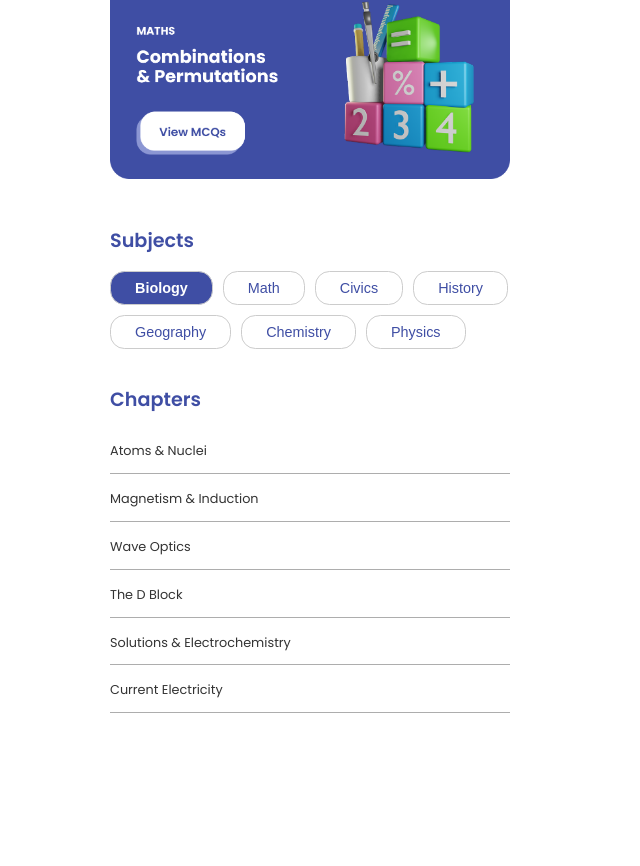
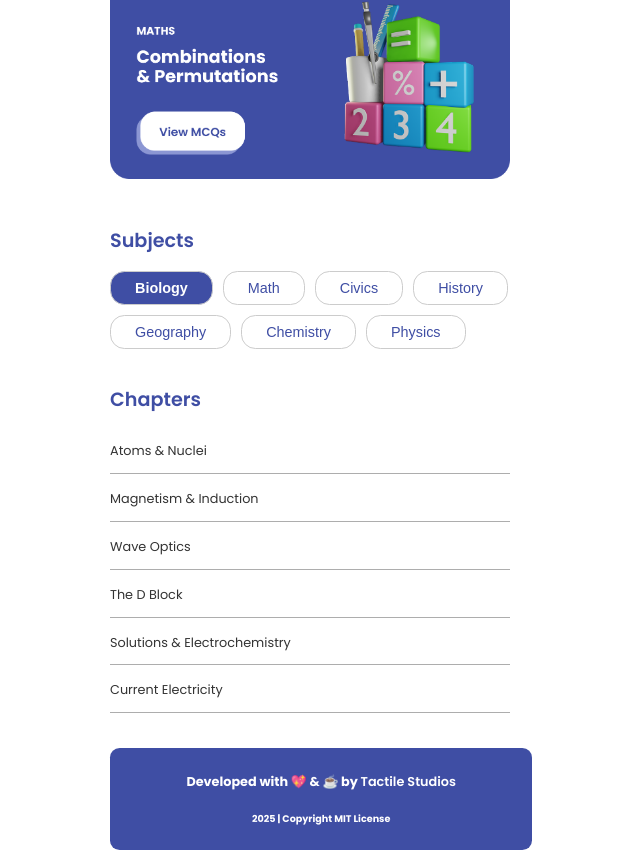
Before and after one commit to JeswinSunsi/MCC, a Vue app in the folder MCCApp/: page / in a window 1280 px wide. Shown: the part 110-976 px from the top of the page, without its empty margins (338-978 px from the left). Before the commit the page ends 834 px from the top, so only its background shows below. Built offline with nearby package versions, Linux system fonts and the light colour scheme; the HTML template or start-up script is replaced by a standard one.

Commit message:
Remove unwanted v-ifs and make concise

```diff
--- a/MCCApp/src/components/HomeScreen.vue
+++ b/MCCApp/src/components/HomeScreen.vue
@@ -8,26 +8,33 @@
 
         <h2 class="section-title">Subjects</h2>
         <div class="subjects-container">
-            <button class="subject-button" @click="changeSubject('Biology')" :class="{active: selectedSubject === 'Biology'}">Biology</button>
-            <button class="subject-button" @click="changeSubject('Math')" :class="{active: selectedSubject === 'Math'}">Math</button>
-            <button class="subject-button" @click="changeSubject('Civics')" :class="{active: selectedSubject === 'Civics'}">Civics</button>
-            <button class="subject-button" @click="changeSubject('History')" :class="{active: selectedSubject === 'History'}">History</button>
-            <button class="subject-button" @click="changeSubject('Geography')" :class="{active: selectedSubject === 'Geography'}">Geography</button>
-            <button class="subject-button" @click="changeSubject('Chemistry')" :class="{active: selectedSubject === 'Chemistry'}">Chemistry</button>
-            <button class="subject-button" @click="changeSubject('Physics')" :class="{active: selectedSubject === 'Physics'}">Physics</button>
+            <button class="subject-button" @click="changeSubject('Biology')"
+                :class="{ active: selectedSubject === 'Biology' }">Biology</button>
+            <button class="subject-button" @click="changeSubject('Math')"
+                :class="{ active: selectedSubject === 'Math' }">Math</button>
+            <button class="subject-button" @click="changeSubject('Civics')"
+                :class="{ active: selectedSubject === 'Civics' }">Civics</button>
+            <button class="subject-button" @click="changeSubject('History')"
+                :class="{ active: selectedSubject === 'History' }">History</button>
+            <button class="subject-button" @click="changeSubject('Geography')"
+                :class="{ active: selectedSubject === 'Geography' }">Geography</button>
+            <button class="subject-button" @click="changeSubject('Chemistry')"
+                :class="{ active: selectedSubject === 'Chemistry' }">Chemistry</button>
+            <button class="subject-button" @click="changeSubject('Physics')"
+                :class="{ active: selectedSubject === 'Physics' }">Physics</button>
         </div>
         <h2 class="section-title">Chapters</h2>
         <div class="chapters-list">
-            <div class="chapter-item" v-for="(chapter, index) in BiologyChapters" :key="index" v-if="selectedSubject==='Biology'">
-                {{ chapter }}
-            </div>
-            <div class="chapter-item" v-for="(chapter, index) in mathChapters" :key="index" v-if="selectedSubject==='Math'">
-                {{ chapter }}
-            </div>
-            <div class="chapter-item" v-for="(chapter, index) in socialChapters" :key="index" v-if="selectedSubject==='Civics'">
+            <div class="chapter-item" v-for="(chapter, index) in Chapters[selectedSubject]" :key="index" @click="$router.push(`/quiz/${selectedSubject.toLowerCase()}/${chapter}/${index+1}`)">
                 {{ chapter }}
             </div>
         </div>
+
+        <div class="footer">
+            <h1>Developed with 💖 & ☕ by <span style="font-weight: 600;"> Tactile Studios</span></h1>
+            <h2>2025 | Copyright MIT License</h2>
+        </div>
+        <div style="height: 1rem;"></div>
     </div>
 </template>
 
@@ -36,34 +43,32 @@ import { ref } from "vue"
 
 const selectedSubject = ref("Biology")
 
-const mathChapters = ref([
-    'Relations and Functions',
+const Chapters = ref({
+    "Math": ['Relations and Functions',
         'Inverse Trigonometry',
         'Matrices',
         'Determinants',
         'Continuity and Differentiability',
-    'Application of Derivatives'
-])
-
-const BiologyChapters = ref([
+        'Application of Derivatives']
+,
+    "Biology": [
         'Atoms & Nuclei',
         'Magnetism & Induction',
         'Wave Optics',
         'The D Block',
         'Solutions & Electrochemistry',
         'Current Electricity'
-])
-
-const socialChapters = ref([
-    'The French Reneissance',
+    ],
+    "History": ['The French Reneissance',
         'Bolshevism in Imperial Russia',
         'Subcontinental Empires',
         'Introduction to Democratic Politics',
         'Policy Development',
-    'World War II'
-])
+        'World War II']
+})
 
-function changeSubject(subject){
+
+function changeSubject(subject) {
     selectedSubject.value = subject;
 }
 </script>
@@ -74,6 +79,7 @@ function changeSubject(subject){
     max-width: 400px;
     margin: 0 auto;
     padding: 0.5rem;
+    padding-bottom: 0;
     background-color: white;
     color: #333;
 }
@@ -90,6 +96,9 @@ function changeSubject(subject){
     height: auto;
     width: 100%;
     margin-bottom: 1rem;
+}
+.quiz-card {
+    min-height: 5rem;
 }
 
 .subjects-container {
@@ -118,6 +127,7 @@ function changeSubject(subject){
 .chapters-list {
     display: flex;
     flex-direction: column;
+    margin-bottom: 2rem;
 }
 
 .chapter-item {
@@ -127,4 +137,28 @@ function changeSubject(subject){
     font-size: 0.8rem;
     font-weight: 400;
 }
+
+.footer {
+    height: max-content;
+    padding: 1rem 0.7rem;
+    border-radius: 0.6rem;
+    color: #fff;
+    bottom: 0;
+    left: 0;
+    display: flex;
+    flex-direction: column;
+    justify-content: center;
+    align-items: center;
+    width: 100%;
+    background-color: #3F4EA4;
+}
+
+.footer h1 {
+    margin-bottom: 0.8rem;
+    font-size: 0.8rem;
+}
+
+.footer h2 {
+    font-size: 0.6rem;
+}
 </style>
```
Lines whose indentation alone changed are shown as unchanged.
